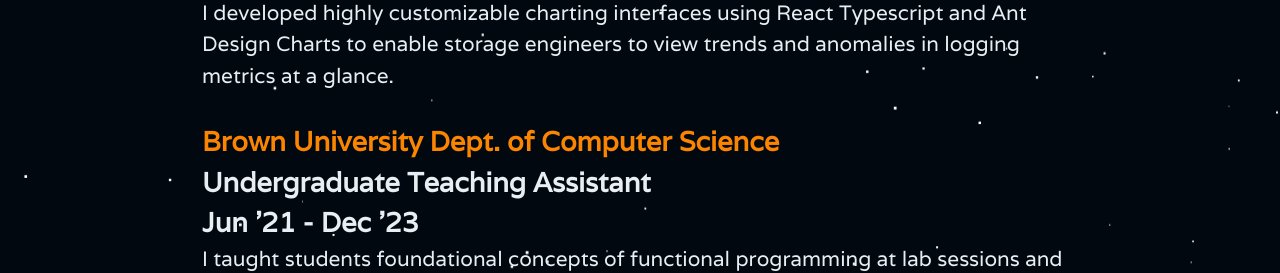
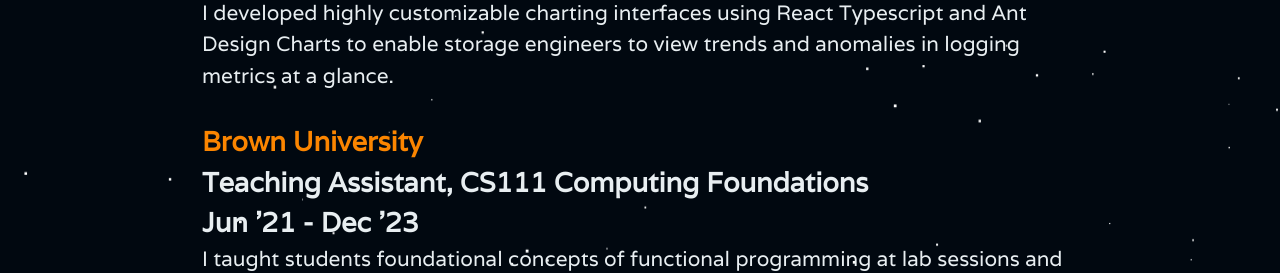
Before and after one commit to r-fameli/r-fameli.github.io, a React (Vite) app: page / in a window 1280 px wide. Shown: the part 2204-2477 px from the top of the page. Built offline with nearby package versions, Linux system fonts and the light colour scheme.

Commit message:
Update job title

```diff
--- a/src/pages/Experience/Experience.tsx
+++ b/src/pages/Experience/Experience.tsx
@@ -64,8 +64,8 @@ const Experience = ({ sentinelRef }: Props) => {
                     content={msftInternContent}
                 />
                 <FloatingBox
-                    title={"Brown University Dept. of Computer Science"}
-                    subtitle={"Undergraduate Teaching Assistant"}
+                    title={"Brown University"}
+                    subtitle={"Teaching Assistant, CS111 Computing Foundations"}
                     datesString={"Jun '21 - Dec '23"}
                     content={brownTAContent}
                 />
```
